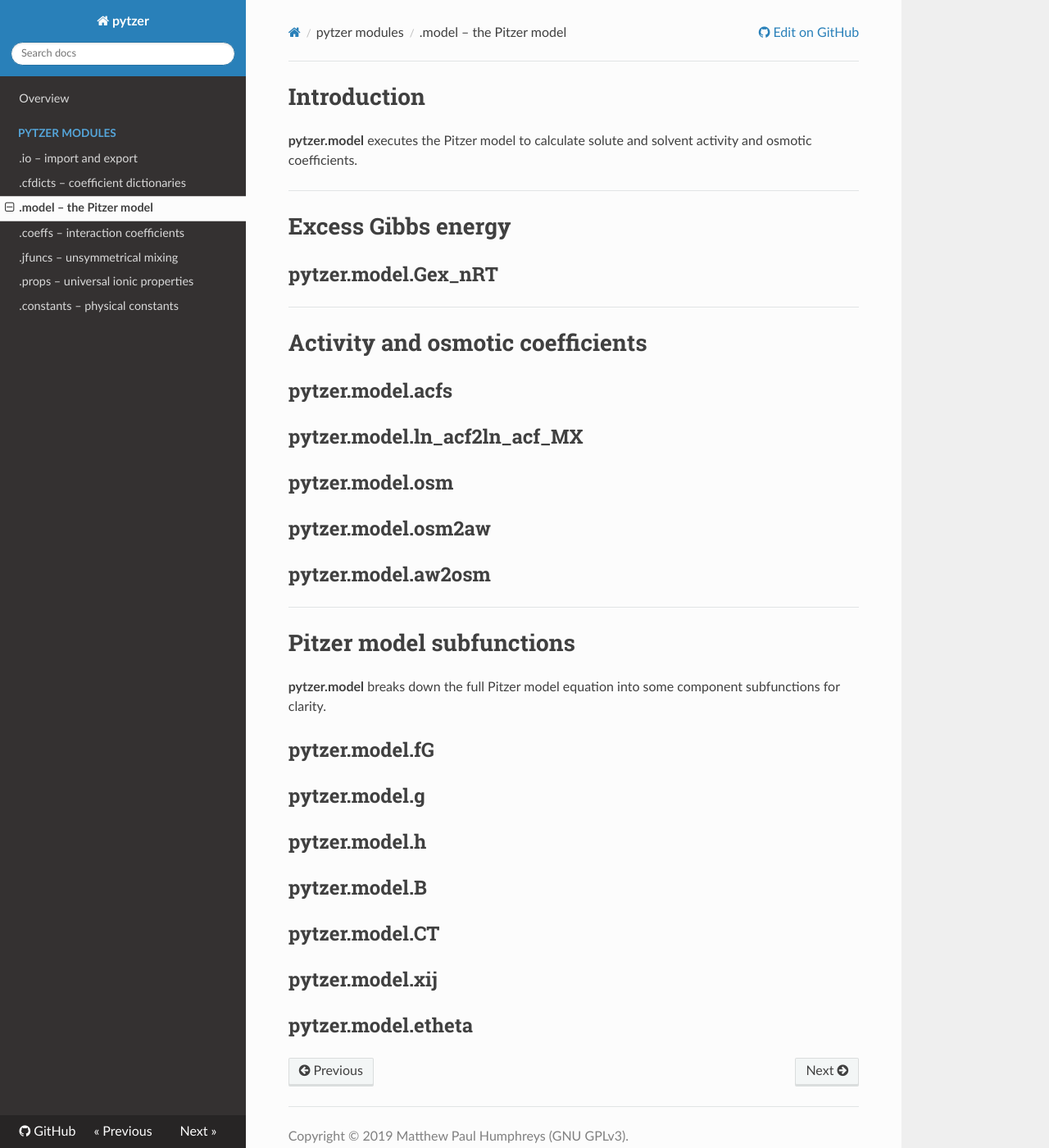
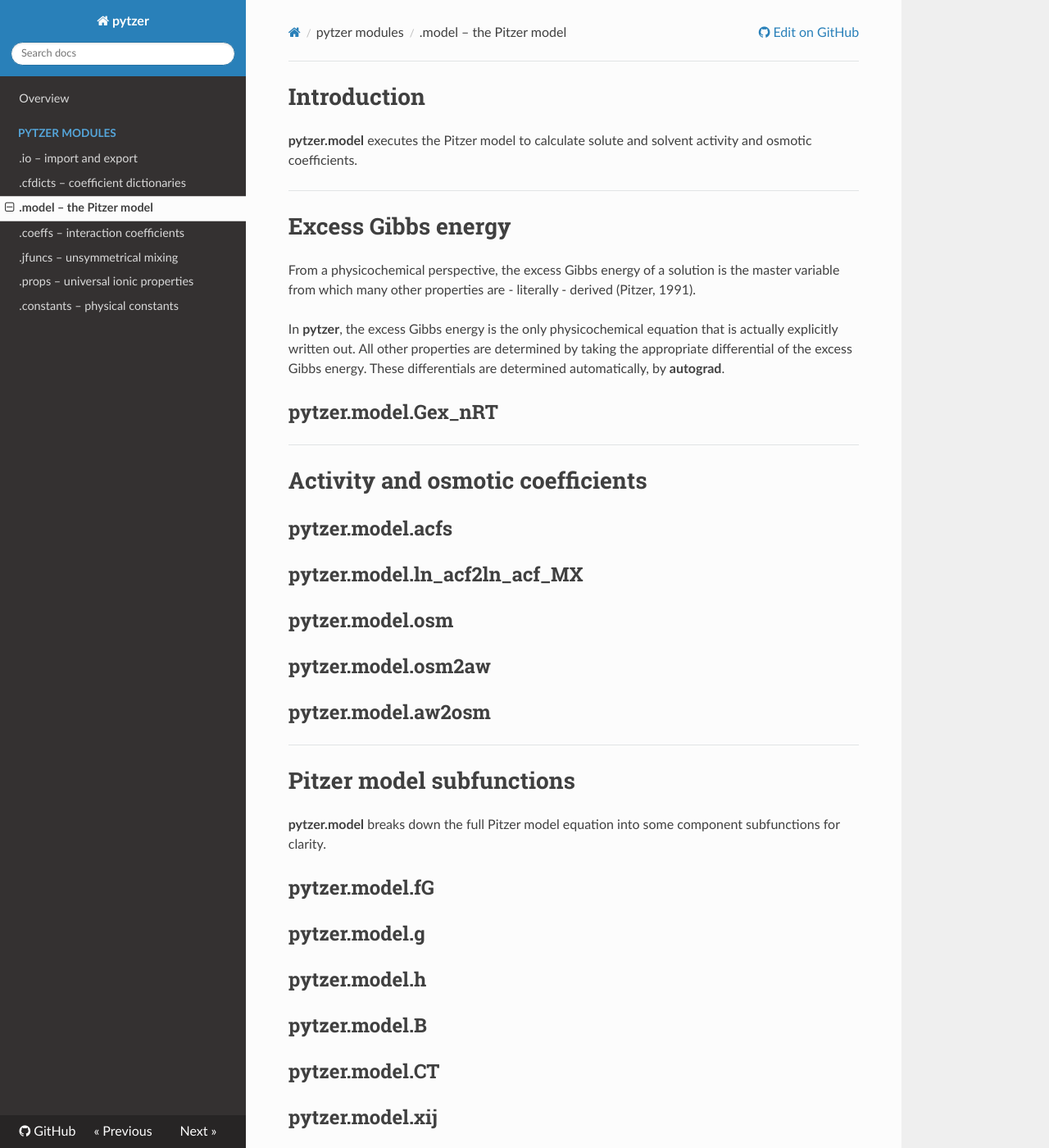
Before and after one commit to mvdh7/pytzer, an MkDocs documentation site: the page built from docs/modules/model.md, in a window 1280 px wide and 1400 px high. Shown: the whole window at 82% size. Built offline with MkDocs 1.6.1, drawn with Linux system fonts in a browser that asks for light colours; nearby versions of some CDN libraries; some of the changed text lies outside the part shown.

Commit message:
Introductory blurb

```diff
--- a/docs/modules/model.md
+++ b/docs/modules/model.md
@@ -6,7 +6,9 @@
 
 # Excess Gibbs energy
 
+From a physicochemical perspective, the excess Gibbs energy of a solution is the master variable from which many other properties are - literally - derived (Pitzer, 1991).
 
+In **pytzer**, the excess Gibbs energy is the only physicochemical equation that is actually explicitly written out. All other properties are determined by taking the appropriate differential of the excess Gibbs energy. These differentials are determined automatically, by **autograd**.
 
 ## pytzer.model.Gex_nRT
 
@@ -66,3 +68,11 @@
 
 
 ## pytzer.model.etheta
+
+
+
+<hr />
+
+# References
+
+Pitzer, K. S. (1991). “Ion Interaction Approach: Theory and Data Correlation,” in *Activity Coefficients in Electrolyte Solutions, 2nd Edition*, ed. K. S. Pitzer (CRC Press, Florida, USA), 75–153.
```
